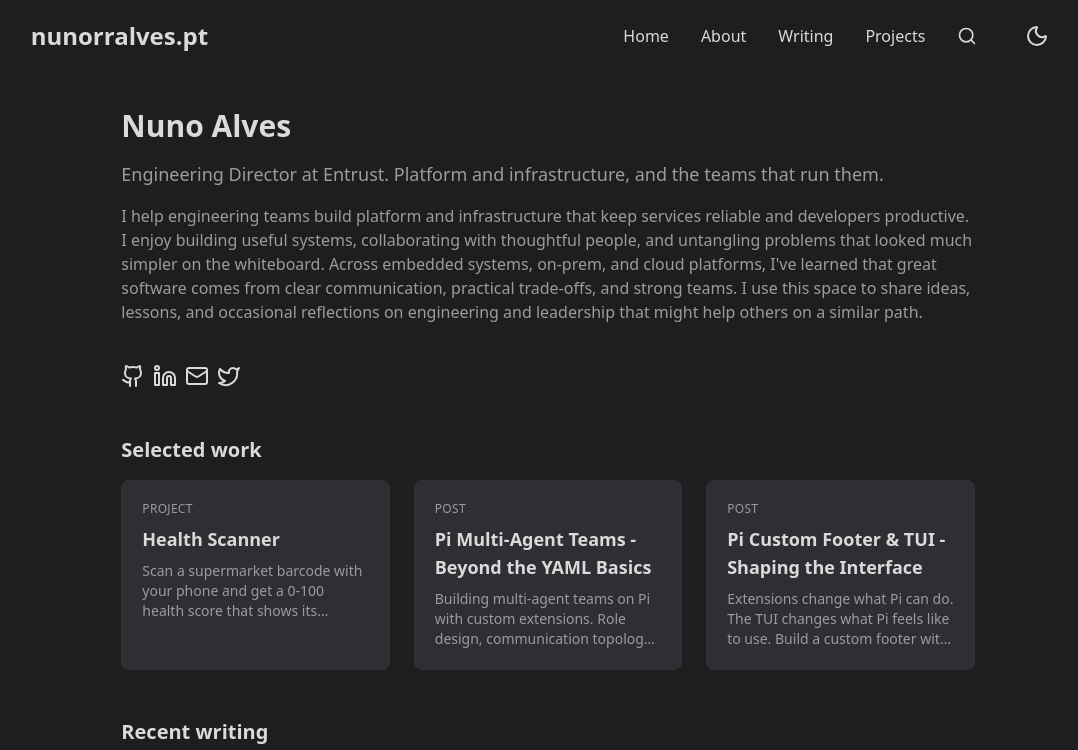
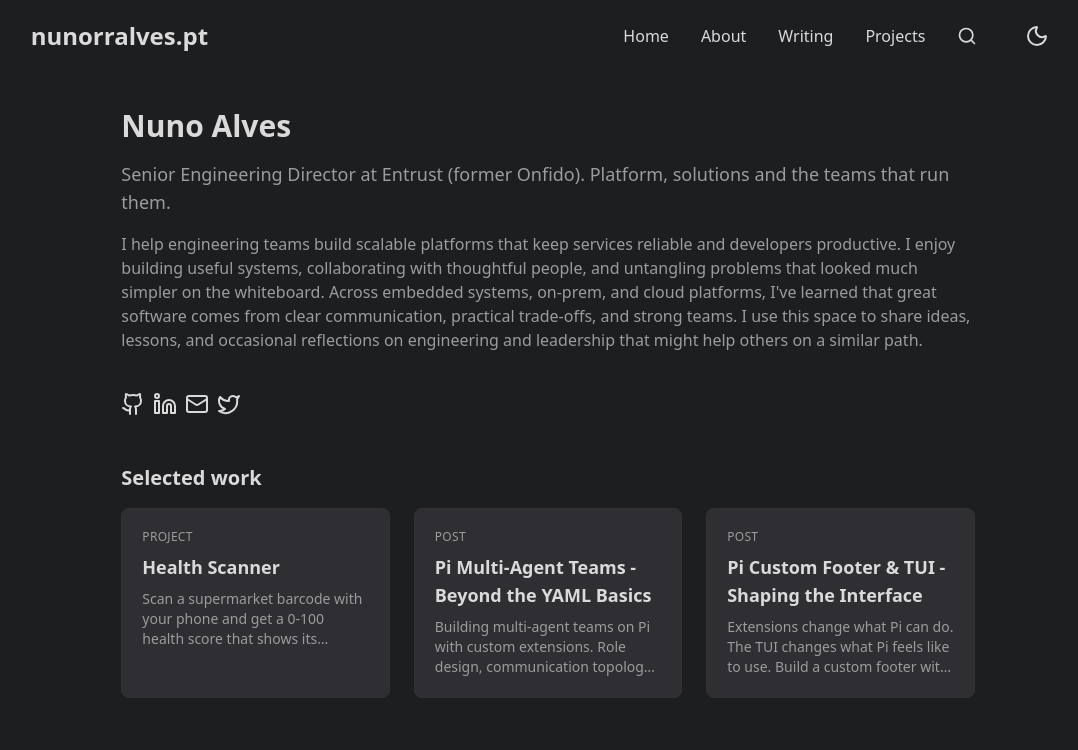
Before and after one commit to nunorralves/nunorralves-website-2026, a Next.js app: page / in a window 1280 px wide. Shown: the top 750 px of the page, without its empty margins (92-1170 px from the left). Built offline with nearby package versions, Linux system fonts and the light colour scheme.

Commit message:
Update home page personal entry text

```diff
--- a/app/page.tsx
+++ b/app/page.tsx
@@ -21,11 +21,11 @@
       <div className='bg-background text-foreground'>
         <h1 className='my-4 text-3xl font-black'>Nuno Alves</h1>
         <p className='mb-4 text-lg'>
-          Engineering Director at Entrust. Platform and infrastructure, and the
+          Senior Engineering Director at Entrust (former Onfido). Platform, solutions and the
           teams that run them.
         </p>
         <p className='mb-6 font-normal'>
-          I help engineering teams build platform and infrastructure that keep
+          I help engineering teams build scalable platforms that keep
           services reliable and developers productive. I enjoy building useful
           systems, collaborating with thoughtful people, and untangling problems
           that looked much simpler on the whiteboard. Across embedded systems,
```
